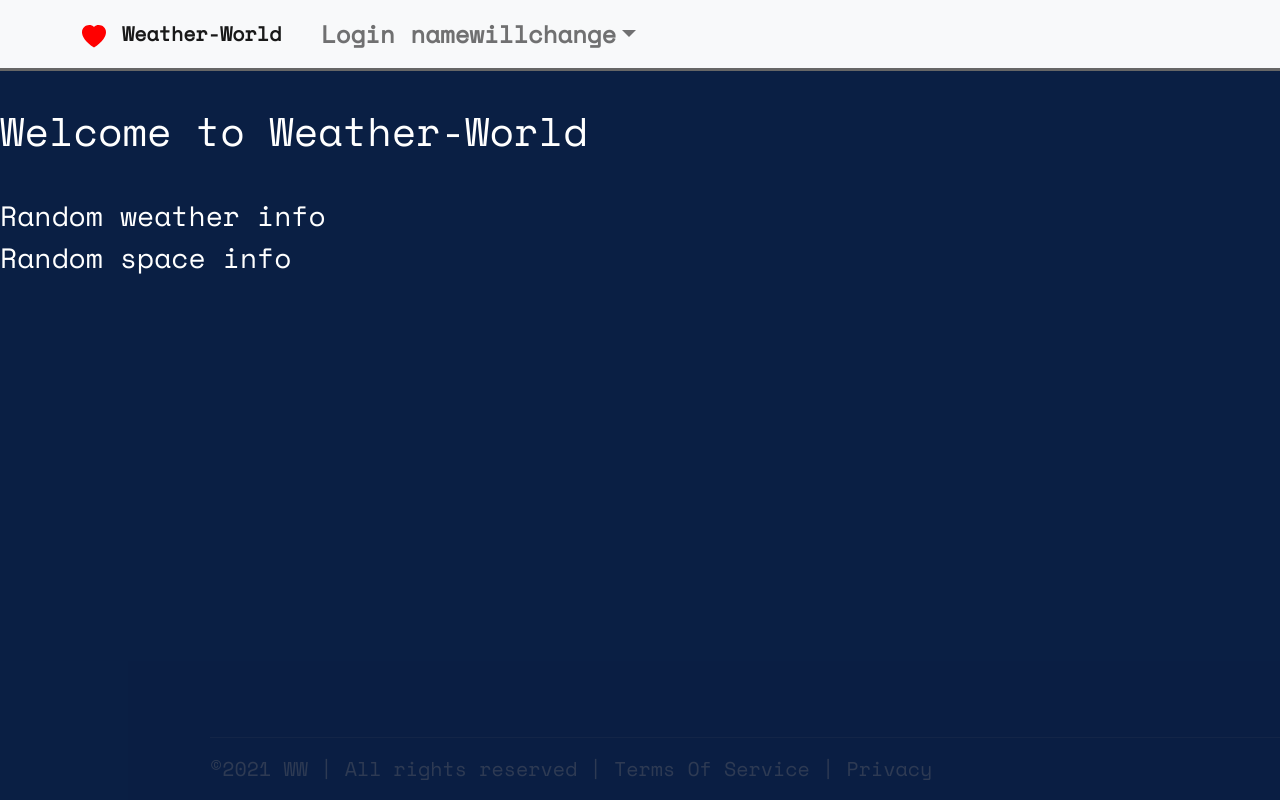
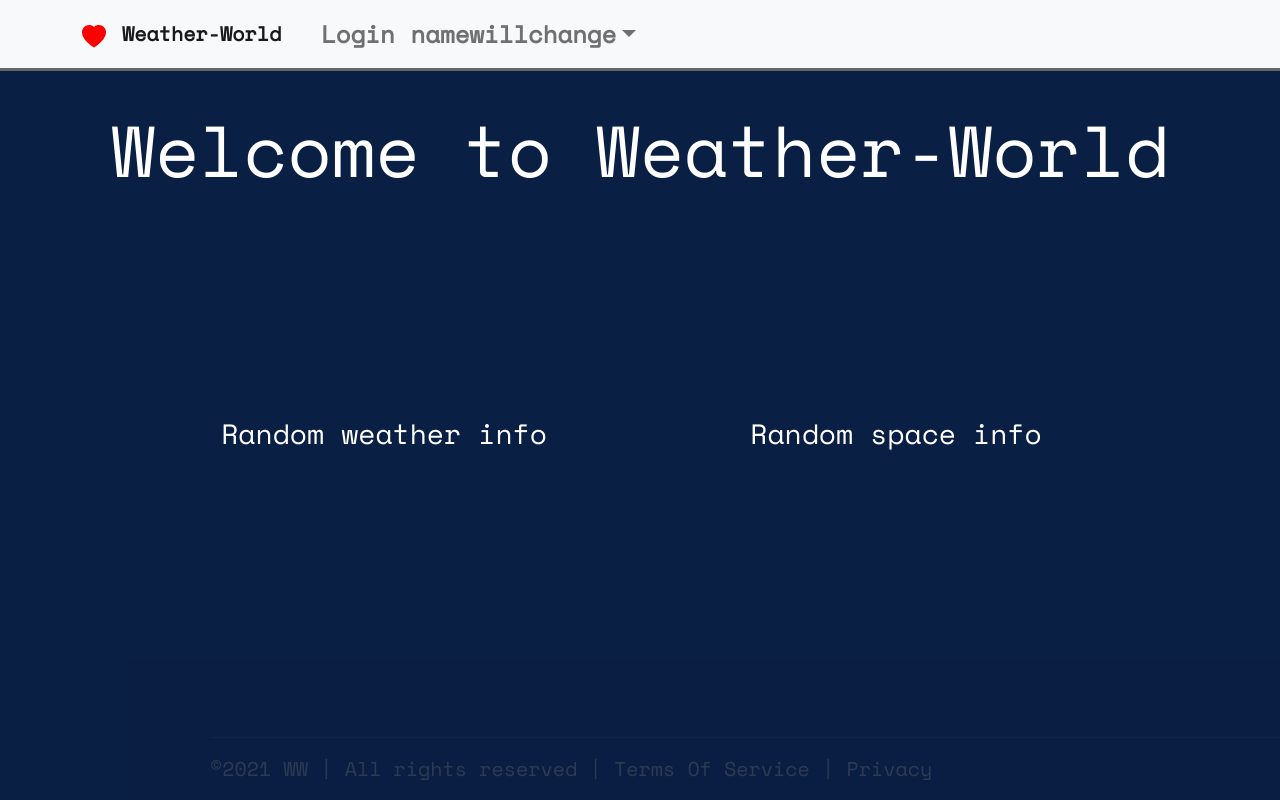
Before and after one commit to blakeromano/hackathon-weather, a React (Create React App) app: page / in a window 1280 px wide. Built offline with nearby package versions, Linux system fonts and the light colour scheme.

Commit message:
st-homepage

```diff
--- a/src/App.css
+++ b/src/App.css
@@ -58,6 +58,28 @@ body {
 h1 {
  color: white;
 }
+
+
+.main-title {
+  font-size: 4.5rem;
+  text-align: center;
+}
+
+.main-bottom {
+  width: 80vw;
+  height: 50vh;
+  margin: auto;
+  display: flex;
+}
+
+.main-bottom > div {
+  width: 40vw;
+  display: flex;
+  justify-content: center;
+  align-items: center;
+}
+
+
 nav {
   /* background-color: #efac2f;  */
   border-bottom: 3px solid #666;
```
